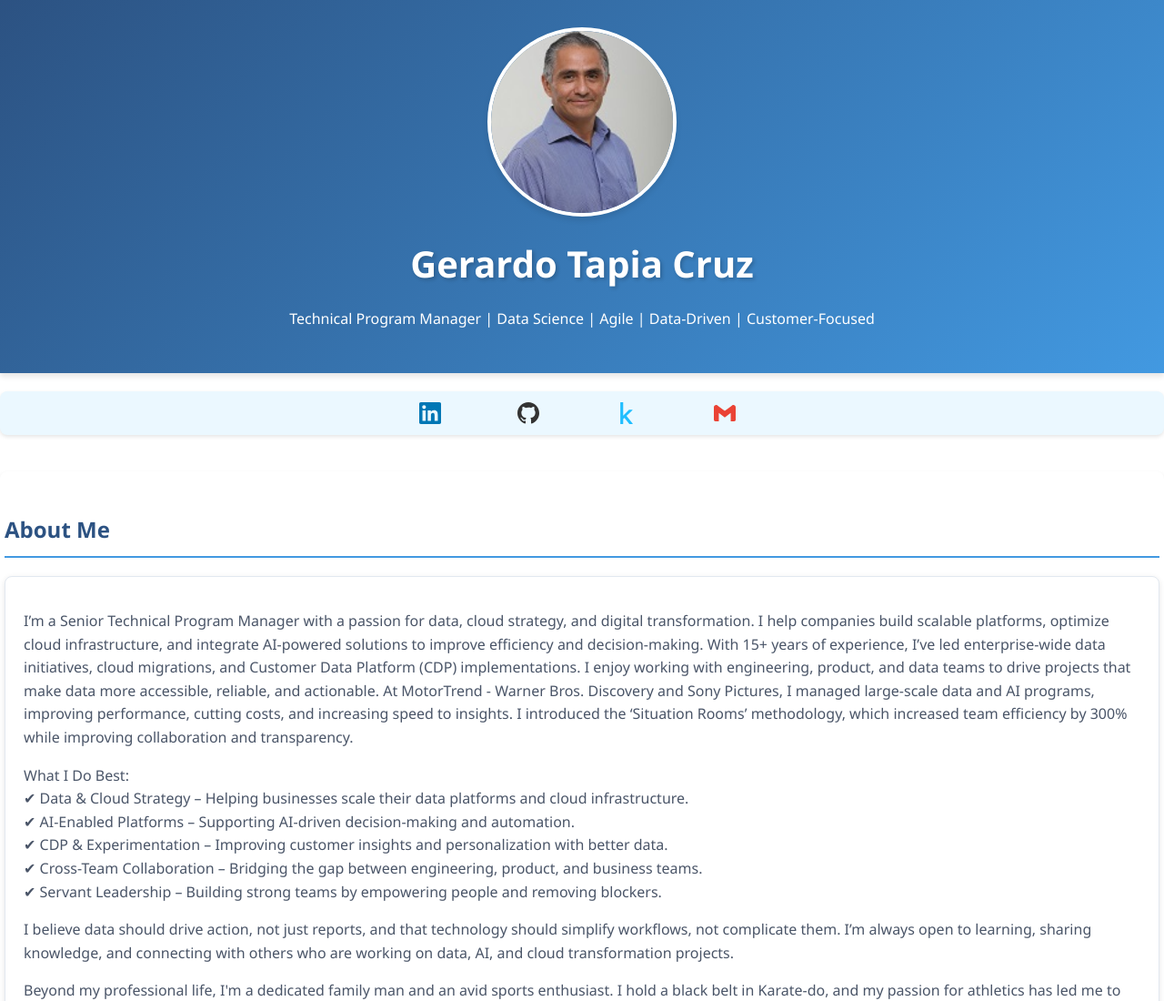
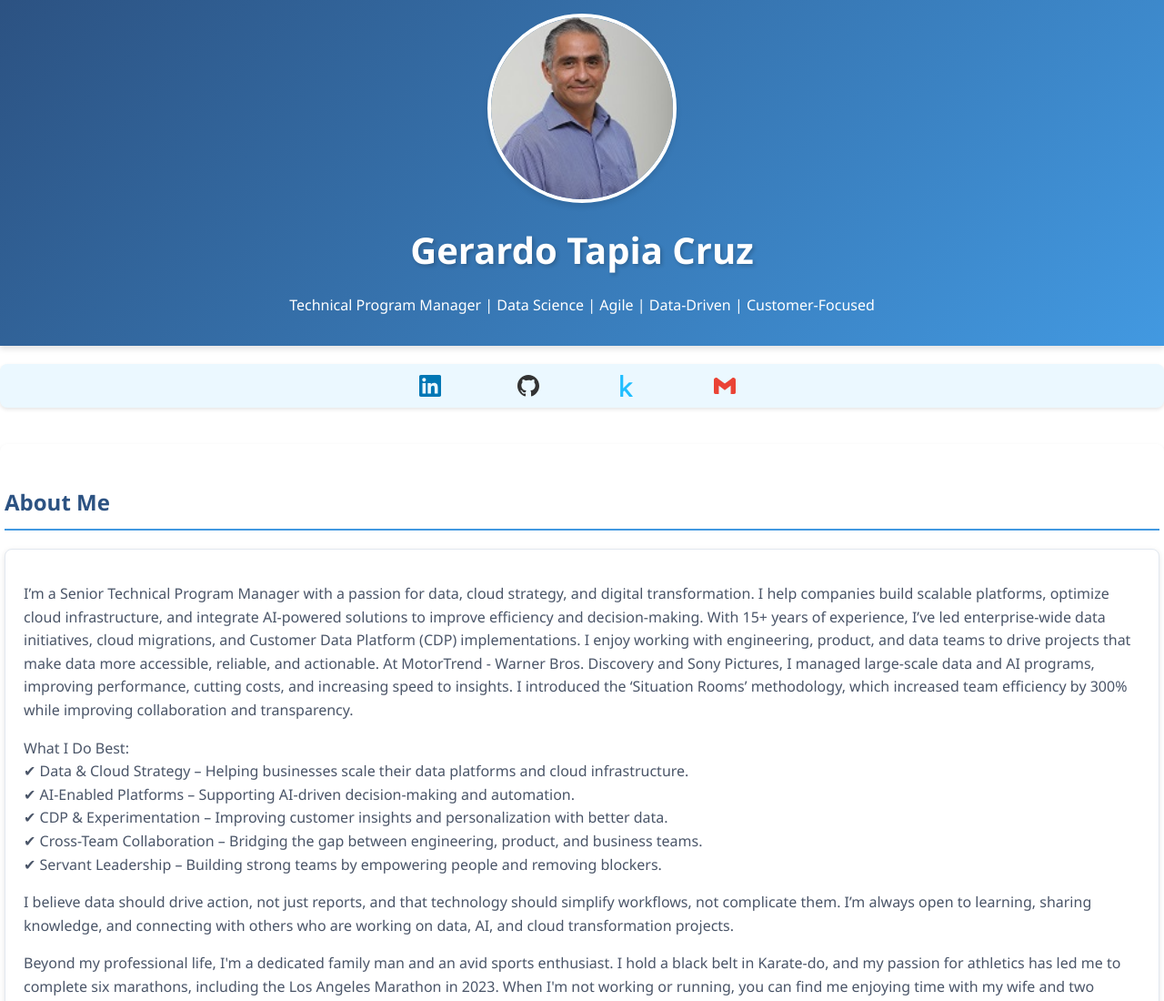
Before and after one commit to gtapia75/gtapia75.github.io, a plain HTML site: page index.html in a window 1280 px wide. Shown: the top 1100 px of the page at 91% size. Drawn offline with Linux system fonts and the light colour scheme.

Commit message:
Header
Original
 padding: 30px 10px;

```diff
--- a/styles.css
+++ b/styles.css
@@ -20,7 +20,7 @@ body {
 header {
     background: linear-gradient(135deg, var(--primary-blue), var(--secondary-blue));
     color: white;
-    padding: 30px 10px;
+    padding: 15px 5px;
     text-align: center;
     box-shadow: 0 4px 6px rgba(0, 0, 0, 0.1);
 }
```
